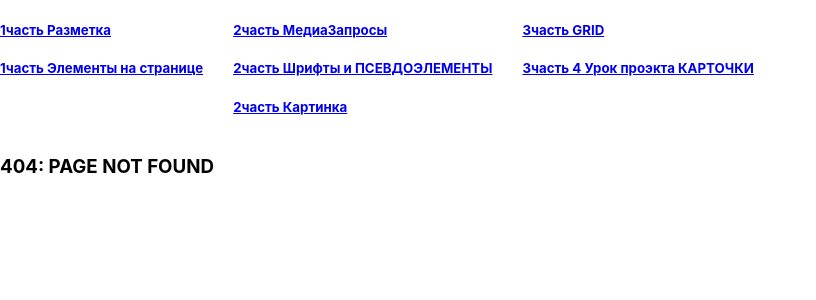
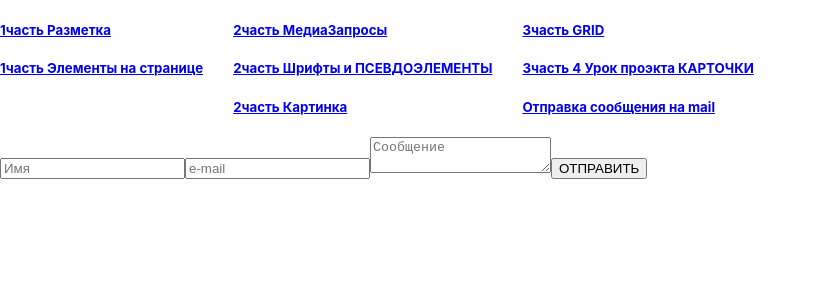
Before and after one commit to pavelminsk1979/TrainCSS, a React (Create React App) app: page /messageOnMail in a window 1280 px wide. Before the commit this address led to /404. Shown: the top 300 px of the page, without its empty margins (0-816 px from the left). Built offline with nearby package versions, Linux system fonts and the light colour scheme; a web font is replaced by a local one.

Commit message:
MessageOnMail

```diff
--- a/package.json
+++ b/package.json
@@ -10,6 +10,8 @@
     "@types/node": "^16.7.13",
     "@types/react": "^18.0.0",
     "@types/react-dom": "^18.0.0",
+    "axios": "^1.4.0",
+    "formik": "^2.4.1",
     "react": "^18.2.0",
     "react-dom": "^18.2.0",
     "react-router-dom": "^6.9.0",
--- a/src/App.tsx
+++ b/src/App.tsx
@@ -8,6 +8,8 @@ import {Fonts} from "./f2-portfolio/fonts/Fonts";
 import {Pictures} from "./f2-portfolio/picture/Pictures";
 import {Grid} from "./f3-differernt/Grid";
 import {Card} from "./f3-differernt/fridayCards/Card";
+import {MessageOnMail} from "../src/f3-differernt/MessageOnMail";
+
 
 
 
@@ -29,6 +31,7 @@ function App() {
                 <div className={st.part3}>
                     <div><NavLink to={'/grid'}><h5>3часть GRID</h5></NavLink></div>
                     <div><NavLink to={'/card'}><h5>3часть 4 Урок проэкта КАРТОЧКИ</h5></NavLink></div>
+                    <div><NavLink to={'/messageOnMail'}><h5>Отправка сообщения на mail</h5></NavLink></div>
                 </div>
             </div>
             <Routes>
@@ -40,6 +43,7 @@ function App() {
                 <Route path="/picture" element={<Pictures/>}/>
                 <Route path="/grid" element={<Grid/>}/>
                 <Route path="/card" element={<Card/>}/>
+                <Route path="/messageOnMail" element={<MessageOnMail/>}/>
 
 
                 <Route path="/404" element={<h3>404: PAGE NOT FOUND</h3>}/>
--- /dev/null
+++ b/src/f3-differernt/MessageOnMail.tsx
@@ -0,0 +1,69 @@
+import React from 'react';
+import axios from 'axios';
+import {useFormik} from "formik";
+
+
+
+
+export const MessageOnMail = () => {
+
+    const formik = useFormik({
+        initialValues: {
+            email: '',
+            name: '',
+            message: '',
+
+        },
+        onSubmit: values => {
+            axios.post('https://node-js-sooty-one.vercel.app/message', {
+                email: values.email,
+                name: values.name,
+                message: values.message
+            }).then(() => {
+                alert('Спасибо, что проявили интерес к моей персоне! Я обязательно свяжусь с вами.')
+                formik.resetForm()
+            })
+                .finally(() => {
+                    formik.resetForm()
+                })
+        },
+
+    })
+
+
+    return (
+        <div id='contact' >
+
+            <div>
+
+                <div >
+                        <form onSubmit={formik.handleSubmit}>
+
+                            <label>
+                                <input
+                                       type="text"
+                                       placeholder={'Имя'}
+                                       {...formik.getFieldProps('name')}/>
+                            </label>
+
+                            <label>
+                                <input
+                                       type="text"
+                                       placeholder={'e-mail'}
+                                       {...formik.getFieldProps('email')}/>
+                            </label>
+
+                            <label>
+                                 <textarea
+                                           placeholder={'Сообщение'}
+                                           {...formik.getFieldProps('message')}/>
+                            </label>
+
+
+                            <button  type='submit'>ОТПРАВИТЬ</button>
+                        </form>
+                </div>
+            </div>
+        </div>
+    )
+}
```
Also changed, not shown: 1 other file (tests, documents, lock files or other folders).
